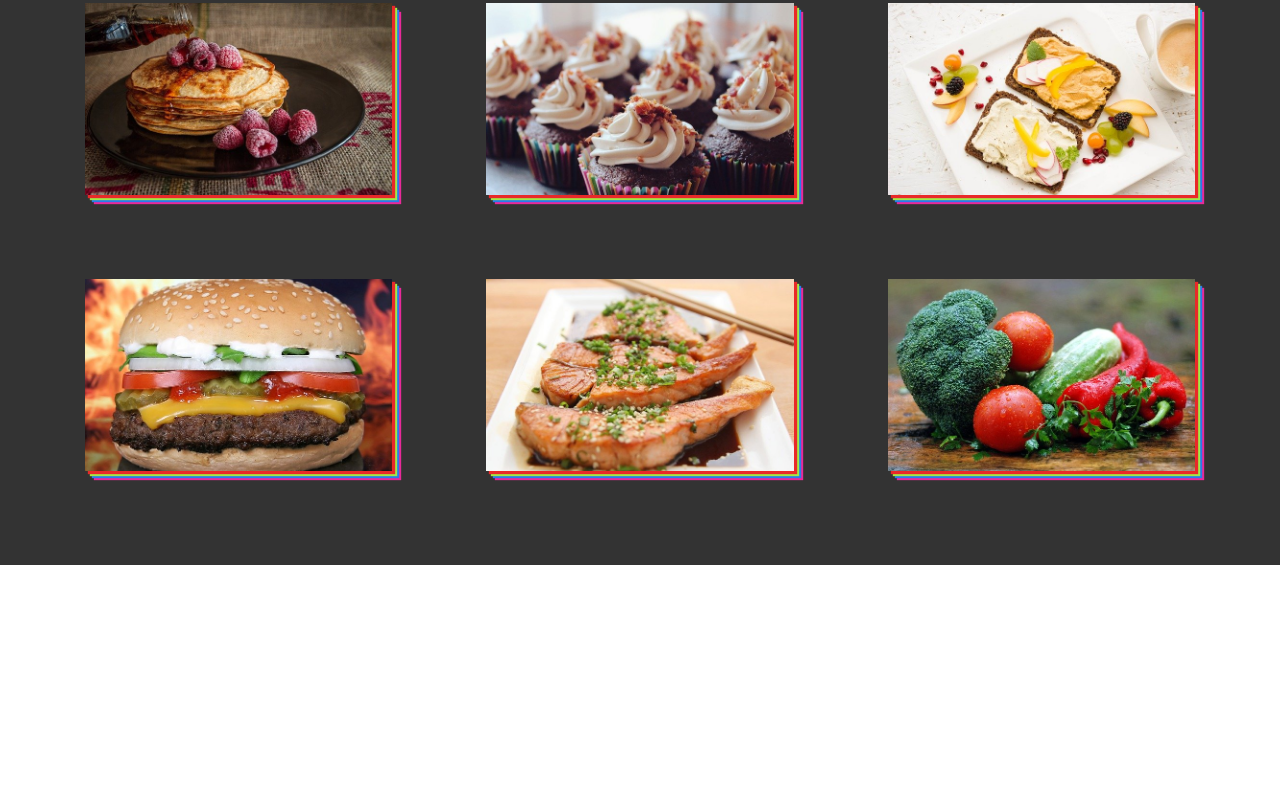
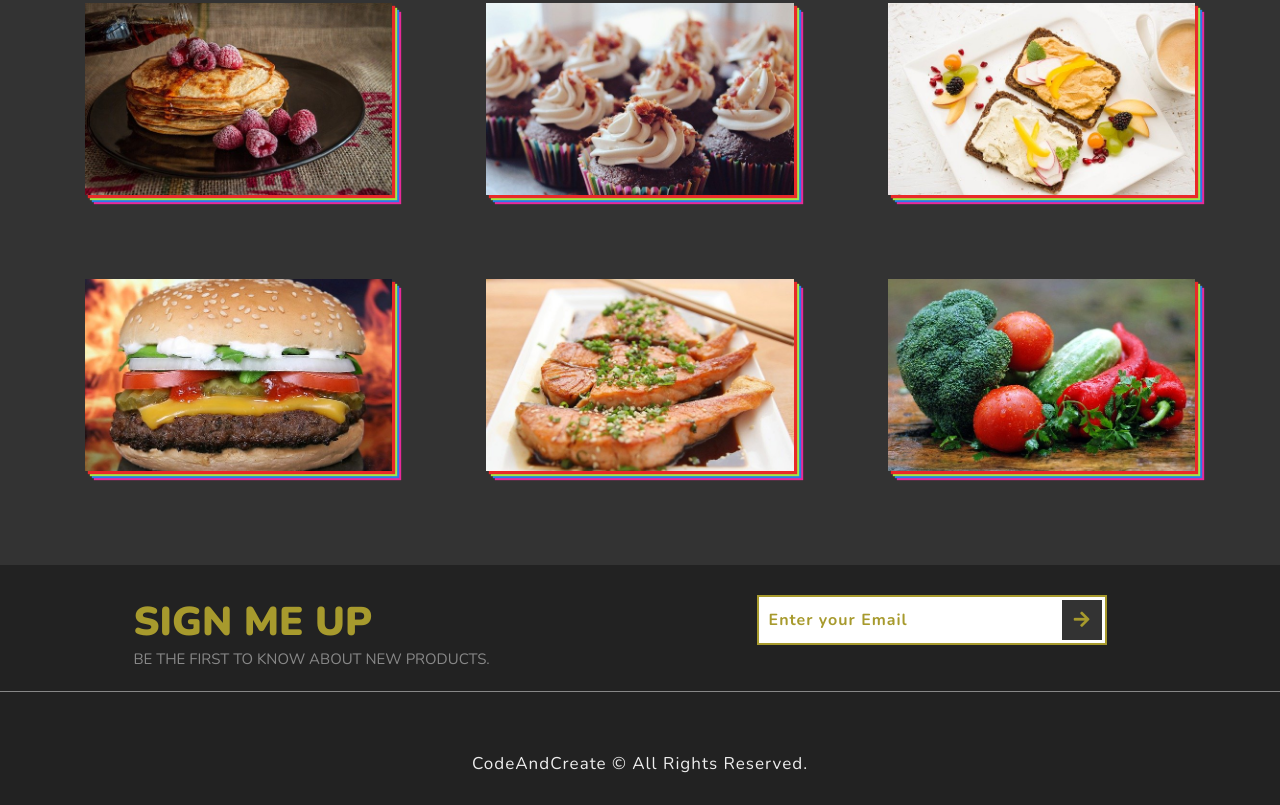
Before and after one commit to Simran145678/foods-udemyProject, a plain HTML site: page index.html in a window 1280 px wide. Shown: the part 1950-2755 px from the top of the page. Before the commit the page ends 2515 px from the top, so only its background shows below. Drawn offline with nearby package versions, Linux system fonts and the light colour scheme.

Commit message:
Footer completed

```diff
--- a/index.html
+++ b/index.html
@@ -105,6 +105,27 @@
         </div>
       </section>
       <!-- End of Section-3 -->
+      <!-- Section-4 -->
+      <section class="section-4">
+        <div class="section-4-text">
+          <h2 class="section-4-heading">Sign Me Up</h2>
+          <p class="section-4-paragraph">
+            Be the first to know about new products.
+          </p>
+        </div>
+        <form action="" class="signup-form">
+          <input
+            type="email"
+            class="signup-form-input"
+            placeholder="Enter your Email"
+          />
+          <button type="submit" class="signup-form-btn">
+            <i class="fas fa-arrow-right"></i>
+          </button>
+        </form>
+        <p class="copyright">CodeAndCreate &copy; All Rights Reserved.</p>
+      </section>
+      <!-- End of section-4 -->
     </div>
     <script src="script.js"></script>
   </body>
--- a/style.css
+++ b/style.css
@@ -224,3 +224,67 @@ html {
   transition: opacity 1s 1s;
 }
 /* End of Section-3 */
+/* Section-4 */
+.section-4 {
+  width: 100%;
+  height: 30vh;
+  background-color: #222;
+  display: flex;
+  justify-content: space-around;
+  align-items: flex-start;
+  padding: 3rem 0;
+  position: relative;
+}
+.section-4-text {
+  text-transform: uppercase;
+}
+.section-4-heading {
+  font-size: 4rem;
+  font-weight: 900;
+  color: #a79a2d;
+}
+.section-4-paragraph {
+  font-size: 1.5rem;
+  color: #888;
+}
+.signup-form {
+  display: flex;
+  align-items: center;
+}
+.signup-form-input {
+  width: 35rem;
+  height: 5rem;
+  padding: 1rem;
+  border: 0.2rem solid #a79a2d;
+  font-size: 1.6rem;
+  font-weight: 700;
+  letter-spacing: 0.1rem;
+  color: #a79a2d;
+}
+.signup-form-input::placeholder {
+  color: #a79a2d;
+}
+.signup-form-btn {
+  position: relative;
+  left: -4.5rem;
+  width: 4rem;
+  height: 4rem;
+  background-color: #333;
+  color: #a79a2d;
+  border: none;
+  font-size: 1.8rem;
+  cursor: pointer;
+}
+.copyright {
+  position: absolute;
+  bottom: 3rem;
+  font-size: 1.7rem;
+  font-weight: 200;
+  color: #eee;
+  letter-spacing: 0.1rem;
+  border-top: 0.1rem solid #888;
+  padding-top: 6rem;
+  width: 100%;
+  text-align: center;
+}
+/* End of section-4 */
```
